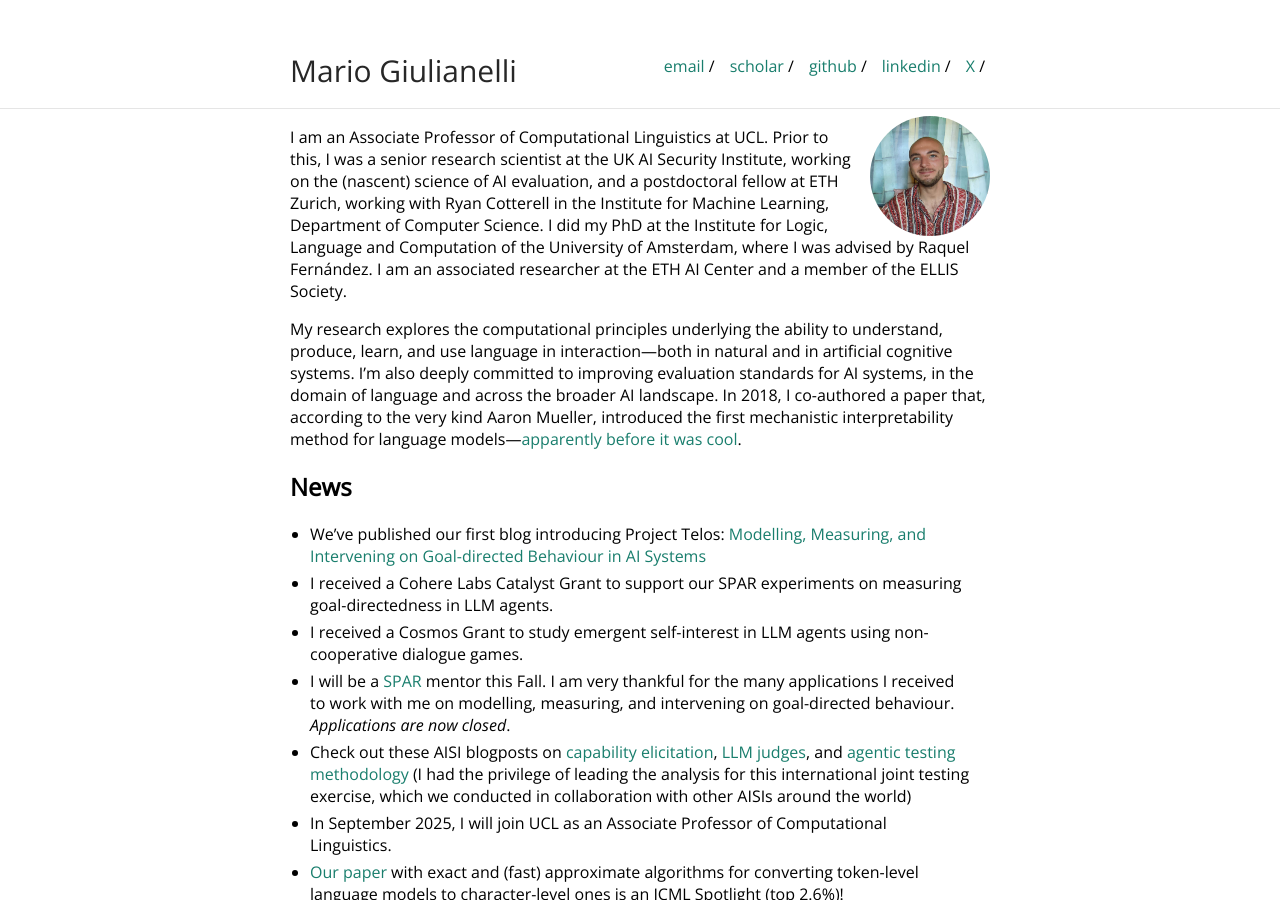
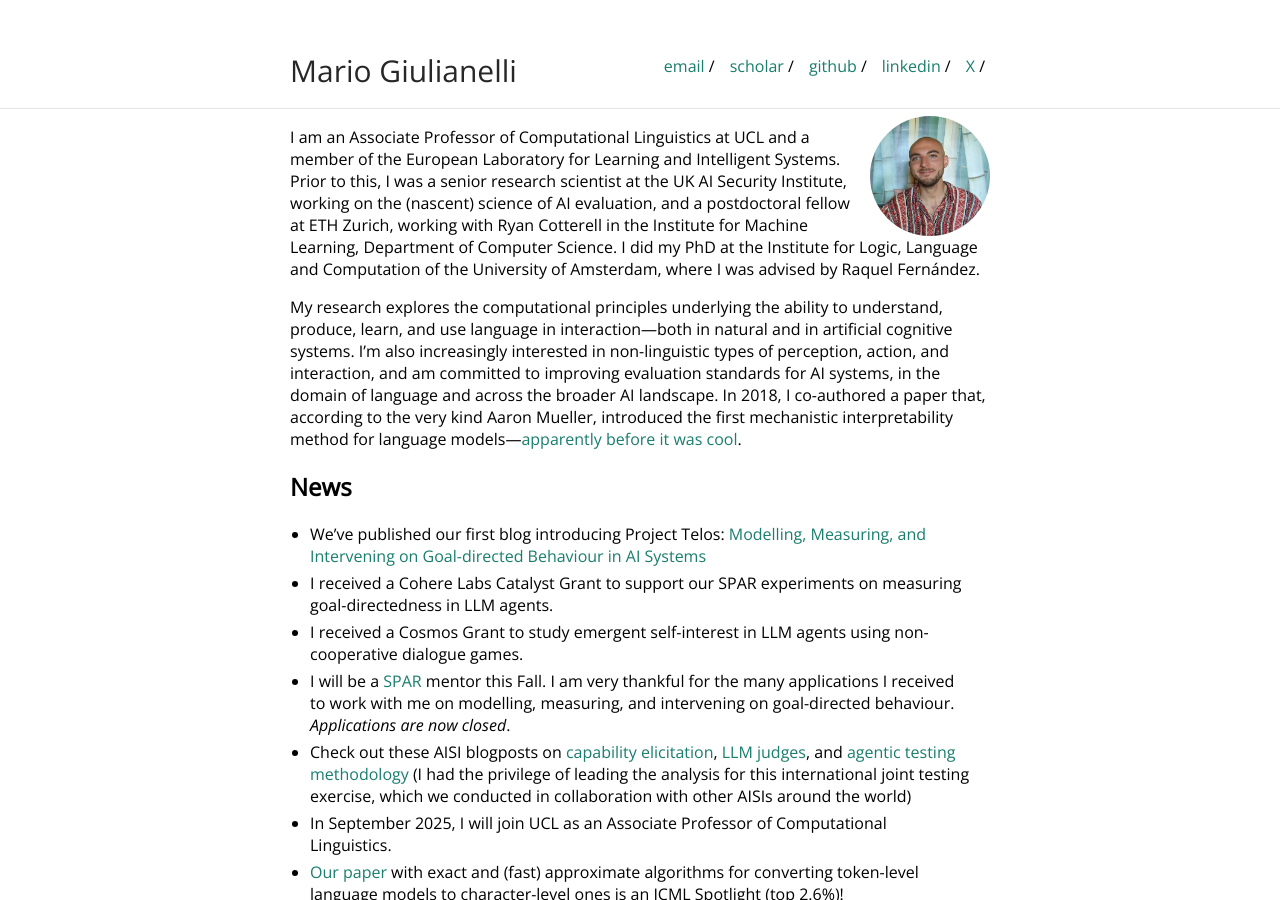
Before and after one commit to glnmario/glnmario.github.io, a Jekyll site: the page built from index.md, in a window 1280 px wide and 900 px high. Built offline with Jekyll 4.4.1, drawn with Linux system fonts in a browser that asks for light colours.

Commit message:
Update index.md

```diff
--- a/index.md
+++ b/index.md
@@ -6,10 +6,9 @@ layout: default
 
 
 <!--## About me-->
-I am an Associate Professor of Computational Linguistics at UCL. Prior to this, I was a senior research scientist at the UK AI Security Institute, working on the (nascent) science of AI evaluation, and a postdoctoral fellow at ETH Zurich, working with Ryan Cotterell in the Institute for Machine Learning, Department of Computer Science. I did my PhD at the Institute for Logic, Language and Computation of the University of Amsterdam, where I was advised by Raquel Fernández.
-I am an associated researcher at the ETH AI Center and a member of the ELLIS Society.
+I am an Associate Professor of Computational Linguistics at UCL and a member of the European Laboratory for Learning and Intelligent Systems. Prior to this, I was a senior research scientist at the UK AI Security Institute, working on the (nascent) science of AI evaluation, and a postdoctoral fellow at ETH Zurich, working with Ryan Cotterell in the Institute for Machine Learning, Department of Computer Science. I did my PhD at the Institute for Logic, Language and Computation of the University of Amsterdam, where I was advised by Raquel Fernández.
 
-My research explores the computational principles underlying the ability to understand, produce, learn, and use language in interaction—both in natural and in artificial cognitive systems. I'm also deeply committed to improving evaluation standards for AI systems, in the domain of language and across the broader AI landscape. In 2018, I co-authored a paper that, according to the very kind Aaron Mueller, introduced the first mechanistic interpretability method for language models—[apparently before it was cool](https://arxiv.org/pdf/2408.01416).
+My research explores the computational principles underlying the ability to understand, produce, learn, and use language in interaction—both in natural and in artificial cognitive systems. I'm also increasingly interested in non-linguistic types of perception, action, and interaction, and am committed to improving evaluation standards for AI systems, in the domain of language and across the broader AI landscape. In 2018, I co-authored a paper that, according to the very kind Aaron Mueller, introduced the first mechanistic interpretability method for language models—[apparently before it was cool](https://arxiv.org/pdf/2408.01416).
 
 
 ## News
```
